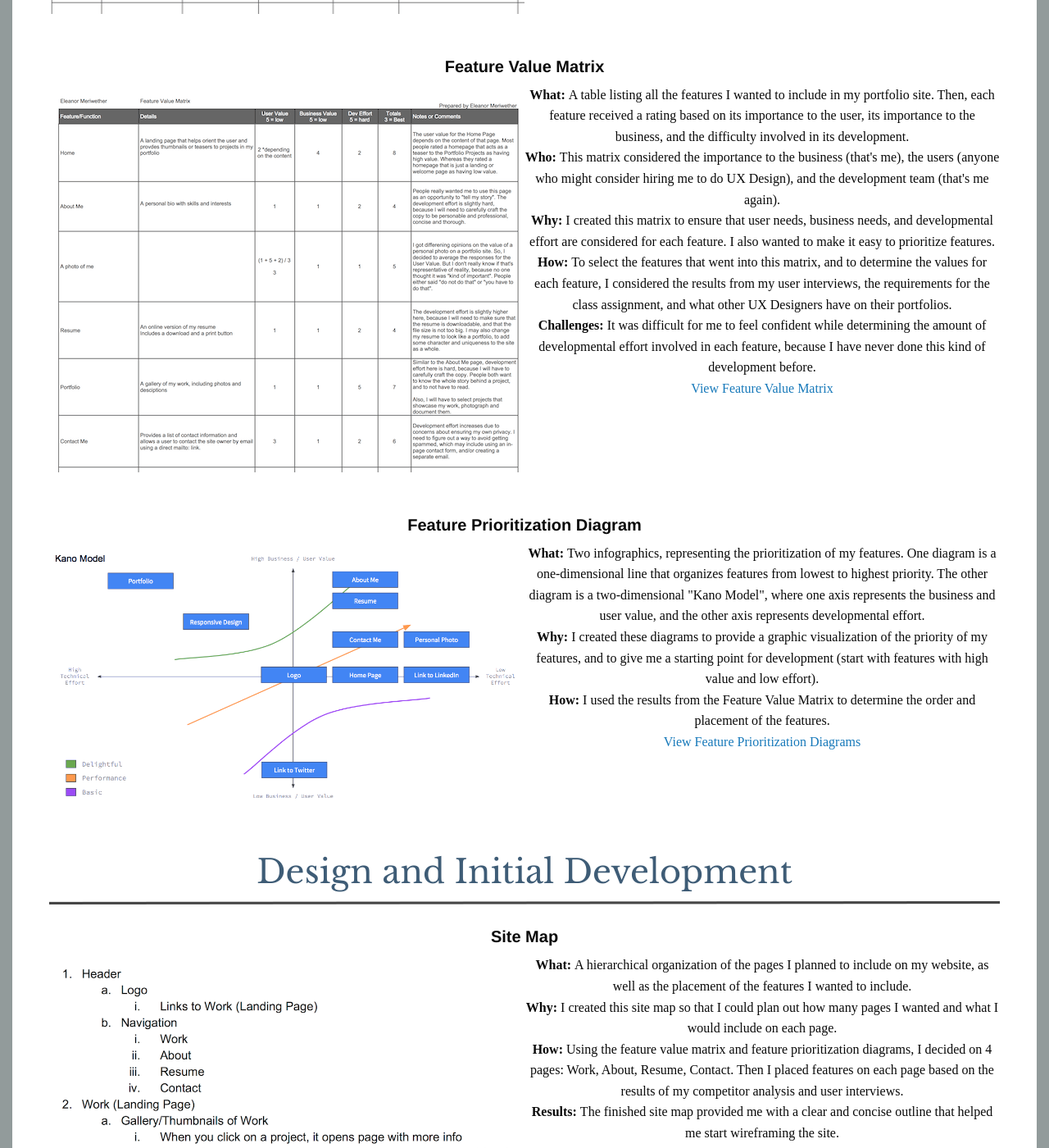
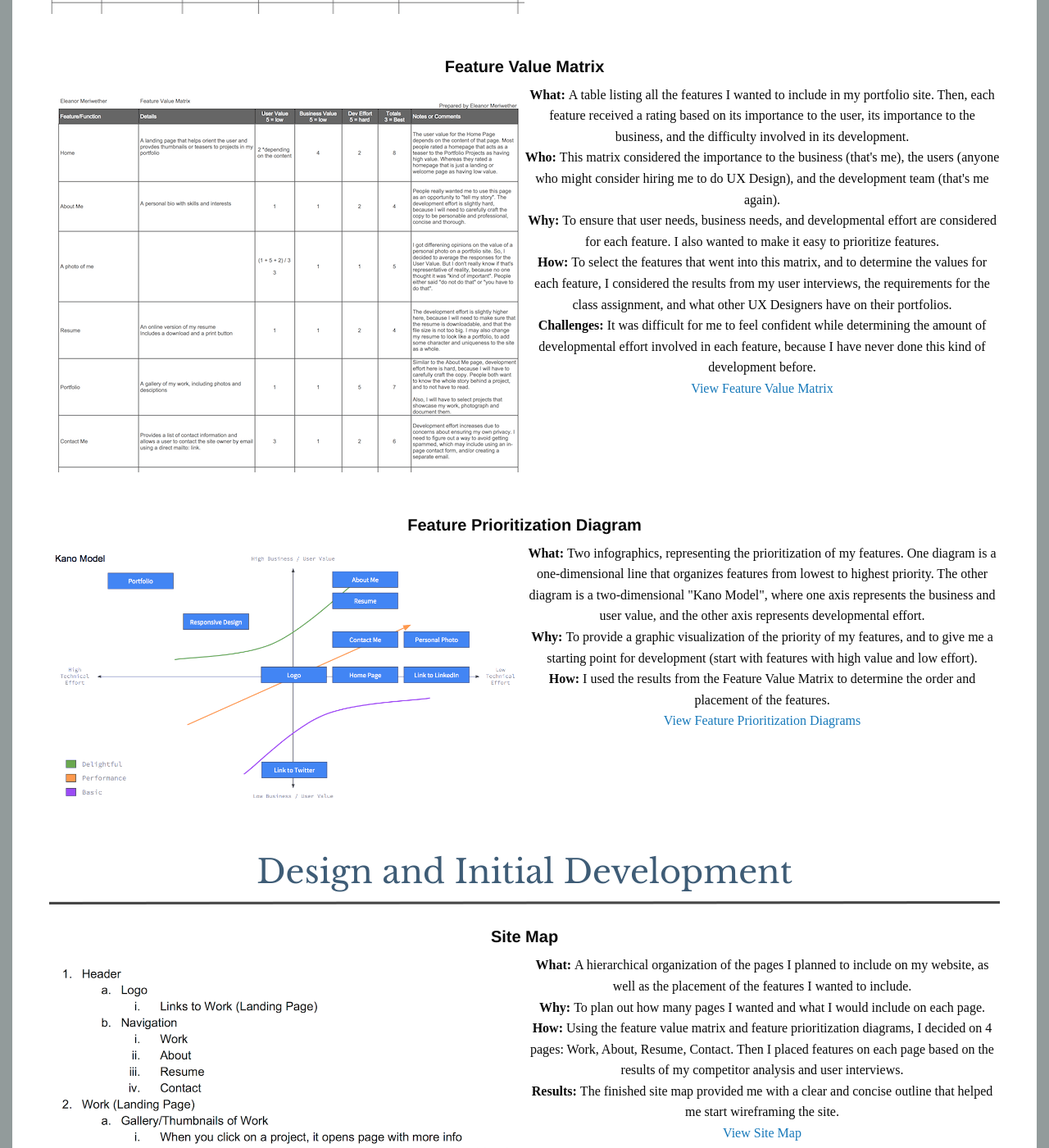
Before and after one commit to emeriwether/emeriwether.github.io, a Jekyll site: the page built from project1.html, in a window 1280 px wide and 1400 px high, scrolled down 2628 px. Shown: the whole window at 82% size. Built offline with Jekyll 4.4.1, drawn with Linux system fonts in a browser that asks for light colours; some web fonts are replaced; some of the changed text lies outside the part shown.

Commit message:
update content on proj desc

```diff
--- a/project1.html
+++ b/project1.html
@@ -24,27 +24,27 @@
 
         <div class="cell subsectionHeader"><h5><b>User Interviews</b></h5></div>
         <div class="cell medium-6 subsectionThumb"><img src="img/portfolioProjectDescription/userInterviews.png"></div>
-        <div class="cell medium-6"><p><b>What:</b>3 one-hour long interviews, with a mix of structured and unstructured questions.<br><b> Who:</b> I interviewed 3 current User Experience Designers in lead positions.<br> <b >Where:</b> The interviews were conducted remotely, with audio only.<br><b> Why:</b> I conducted these user interviews to better understand what my users want, and to gain context for the answers I receive in the interviews.<br><b> Challenges:</b> On some topics, I received conflicting opinions. For example, one interviewee said it is very important to include a personal photo on a portfolio site, while another interviewee said that doing so is a very bad idea.<br><b> Results:</b> Following the user interviews, I was able to confirm that an online portfolio is necessary for getting a job in user experience design. I also gained excellent insight into what lead UX Designers look for in online portfolios when hiring.</p></div>
+        <div class="cell medium-6"><p><b>What: </b>3 one-hour, semi-structured interviews<br><b>Who: </b>I interviewed 3 current User Experience Designers in lead positions.<br><b>Why: </b>To better understand what my users want, and to gain context for the answers I receive in the interviews.<br><b>Challenges: </b>On some topics, I received conflicting opinions. For example, one interviewee said it is very important to include a personal photo on a portfolio site, while another interviewee said that doing so is a very bad idea.<br><b>Results: </b>Following the user interviews, I was able to confirm that an online portfolio is necessary for getting a job in user experience design. I also gained excellent insight into what lead UX Designers look for in online portfolios when hiring.</p></div>
 
         <div class="cell subsectionHeader"><h5><b>Competitor Analysis</b></h5></div>
         <div class="cell medium-6 subsectionThumb"><img src="img/portfolioProjectDescription/competitorAnalysis.png"></div>
-        <div class="cell medium-6"><p><b>What:</b> A table of information noting specific features, content, strengths, and weaknesses of five different portfolios.<br><b> Who:</b> I selected the portfolios of five different designers: 4 user experience designers and 1 visual designer.<br> <b>Why:</b> I conducted this competitor analysis in order to understand what works and what doesn't work in current UX portfolios, and to gain inspiration for how I want to structure my own portfolio site.<br> <b>How:</b> I selected competitors' portfolios based on the following criteria:</p>
+        <div class="cell medium-6"><p><b>What: </b>A table of information noting specific features, content, strengths, and weaknesses of five different portfolios.<br><b>Who: </b>I selected the portfolios of five different designers: 4 user experience designers and 1 visual designer.<br> <b>Why: </b>To understand what works and what doesn't work in current UX portfolios, and to gain inspiration for how I want to structure my own portfolio site.<br> <b>How: </b>I selected competitors' portfolios based on the following criteria:</p>
         <ul class="projDescTextList">
             <li>expressed similar experiences and career goals</li>
             <li>beautifully designed</li>
             <li>utilized a range features and display methods</li>
         </ul>
-        <p><b>Challenges:</b> Narrowing down the number of portfolios to include in the analysis was difficult because there are so many good ones. It was also challenging to complete a thorough analysis, because there are so many intricate parts of each site.<br><a href="">View Competitor Analysis</a></p>
+        <p><b>Challenges: </b>Narrowing down the number of portfolios to include in the analysis was difficult because there are so many good ones. It was also challenging to complete a thorough analysis, because there are so many intricate parts of each site.<br><a href="">View Competitor Analysis</a></p>
         </div>
 
         <div class="cell subsectionHeader"><h5><b>Feature Value Matrix</b></h5></div>
         <div class="cell medium-6 subsectionThumb"><img src="img/portfolioProjectDescription/featureValueMatrix.png"></div>
-        <div class="cell medium-6"><p><b>What: </b>A table listing all the features I wanted to include in my portfolio site. Then, each feature received a rating based on its importance to the user, its importance to the business, and the difficulty involved in its development.<br><b>Who: </b>This matrix considered the importance to the business (that's me), the users (anyone who might consider hiring me to do UX Design), and the development team (that's me again).<br><b>Why: </b>I created this matrix to ensure that user needs, business needs, and developmental effort are considered for each feature. I also wanted to make it easy to prioritize features.<br><b>How: </b>To select the features that went into this matrix, and to determine the values for each feature, I considered the results from my user interviews, the requirements for the class assignment, and what other UX Designers have on their portfolios.<br><b>Challenges: </b>It was difficult for me to feel confident while determining the amount of developmental effort involved in each feature, because I have never done this kind of development before.<br><a href="">View Feature Value Matrix</a></p>
+        <div class="cell medium-6"><p><b>What: </b>A table listing all the features I wanted to include in my portfolio site. Then, each feature received a rating based on its importance to the user, its importance to the business, and the difficulty involved in its development.<br><b>Who: </b>This matrix considered the importance to the business (that's me), the users (anyone who might consider hiring me to do UX Design), and the development team (that's me again).<br><b>Why: </b>To ensure that user needs, business needs, and developmental effort are considered for each feature. I also wanted to make it easy to prioritize features.<br><b>How: </b>To select the features that went into this matrix, and to determine the values for each feature, I considered the results from my user interviews, the requirements for the class assignment, and what other UX Designers have on their portfolios.<br><b>Challenges: </b>It was difficult for me to feel confident while determining the amount of developmental effort involved in each feature, because I have never done this kind of development before.<br><a href="">View Feature Value Matrix</a></p>
         </div>
 
         <div class="cell subsectionHeader"><h5><b>Feature Prioritization Diagram</b></h5></div>
         <div class="cell medium-6 subsectionThumb"><img src="img/portfolioProjectDescription/featurePrioritization.png"></div>
-        <div class="cell medium-6"><p><b>What: </b>Two infographics, representing the prioritization of my features. One diagram is a one-dimensional line that organizes features from lowest to highest priority. The other diagram is a two-dimensional "Kano Model", where one axis represents the business and user value, and the other axis represents developmental effort. <br><b>Why: </b>I created these diagrams to provide a graphic visualization of the priority of my features, and to give me a starting point for development (start with features with high value and low effort). <br><b>How: </b>I used the results from the Feature Value Matrix to determine the order and placement of the features.<br><a href="">View Feature Prioritization Diagrams</a></p>
+        <div class="cell medium-6"><p><b>What: </b>Two infographics, representing the prioritization of my features. One diagram is a one-dimensional line that organizes features from lowest to highest priority. The other diagram is a two-dimensional "Kano Model", where one axis represents the business and user value, and the other axis represents developmental effort. <br><b>Why: </b>To provide a graphic visualization of the priority of my features, and to give me a starting point for development (start with features with high value and low effort). <br><b>How: </b>I used the results from the Feature Value Matrix to determine the order and placement of the features.<br><a href="">View Feature Prioritization Diagrams</a></p>
         </div>
 
         <div class="cell sectionHeader"><h2>Design and Initial Development</h2></div>
@@ -52,12 +52,12 @@
 
         <div class="cell subsectionHeader"><h5><b>Site Map</b></h5></div>
         <div class="cell medium-6 subsectionThumb"><img src="img/portfolioProjectDescription/portfolioSiteMap.png"></div>
-        <div class="cell medium-6"><p><b>What: </b>A hierarchical organization of the pages I planned to include on my website, as well as the placement of the features I wanted to include. <br><b>Why: </b>I created this site map so that I could plan out how many pages I wanted and what I would include on each page. <br><b>How: </b>Using the feature value matrix and feature prioritization diagrams, I decided on 4 pages: Work, About, Resume, Contact. Then I placed features on each page based on the results of my competitor analysis and user interviews. <br><b>Results: </b>The finished site map provided me with a clear and concise outline that helped me start wireframing the site.<br><a href="">View Site Map</a></p>
+        <div class="cell medium-6"><p><b>What: </b>A hierarchical organization of the pages I planned to include on my website, as well as the placement of the features I wanted to include.<br><b>Why: </b>To plan out how many pages I wanted and what I would include on each page.<br><b>How: </b>Using the feature value matrix and feature prioritization diagrams, I decided on 4 pages: Work, About, Resume, Contact. Then I placed features on each page based on the results of my competitor analysis and user interviews. <br><b>Results: </b>The finished site map provided me with a clear and concise outline that helped me start wireframing the site.<br><a href="">View Site Map</a></p>
         </div>
 
         <div class="cell subsectionHeader"><h5><b>Wireframing</b></h5></div>
         <div class="cell medium-6 subsectionThumb"><img src="img/portfolioProjectDescription/work_wireframe_web.jpg"></div>
-        <div class="cell medium-6"><p><b>What: </b>Low-fidelity and medium-fidelity wireframes using the Omnigraffle application. You can view my full set of wireframes <a href="">here</a>. <br><b>Why: </b>I created these wireframes to increase the consistency of the site, and the efficency of my development.</p>
+        <div class="cell medium-6"><p><b>What: </b>Low-fidelity and medium-fidelity wireframes using the Omnigraffle application. You can view my full set of wireframes <a href="">here</a>.<br><b>Why: </b>To increase the consistency of the site, and the efficency of my development.</p>
         </div>
 
         <div class="cell subsectionHeader"><h5><b>Initial Development</b></h5></div>
@@ -70,12 +70,12 @@
 
         <div class="cell subsectionHeader"><h5><b>User Stories</b></h5></div>
         <div class="cell medium-6 subsectionThumb"><img src="img/portfolioProjectDescription/userStories.png"></div>
-        <div class="cell medium-6"><p><b>What: </b>A collection of narratives that describe why users would want to use the features on my site. <br><b>Who: </b> I decided to focus on users who are lead UX designers or UX hiring managers, because these are the users I want to target the most. Also, I had the most insight into what these users want, since I interviewed 3 of them. <br><b>Why: </b> I created this list of user stories to help me stay user-focused, and to prevent scope creep. The user stories also helped guide the user testing that I conducted. <br><b>How: </b>  I created the user stories by listing the main features on each page, and then breaking down each feature into individual tasks. Then, using the results from my user interviews, I considered why users would want to complete each task. I also used my own intuition and experience to determine why users would want to complete tasks. <br><b>Challenges: </b> It was difficult to place myself in the position of a UX Hiring manager, since I have never actually been in that role. I do worry that I have made some assumptions that would not align with the real users' goals. However, I tried my best to consult the results of my user interviews, so that my answers are grounded in real users' experiences.<br><a href="">View User Stories</a></p>
+        <div class="cell medium-6"><p><b>What: </b>A collection of narratives that describe why users would want to use the features on my site. <br><b>Who: </b> I decided to focus on users who are lead UX designers or UX hiring managers, because these are the users I want to target the most. Also, I had the most insight into what these users want, since I interviewed 3 of them. <br><b>Why: </b>To help me stay user-focused, and to prevent scope creep. The user stories also helped guide the user testing that I conducted. <br><b>How: </b>  I created the user stories by listing the main features on each page, and then breaking down each feature into individual tasks. Then, using the results from my user interviews, I considered why users would want to complete each task. I also used my own intuition and experience to determine why users would want to complete tasks. <br><b>Challenges: </b> It was difficult to place myself in the position of a UX Hiring manager, since I have never actually been in that role. I do worry that I have made some assumptions that would not align with the real users' goals. However, I tried my best to consult the results of my user interviews, so that my answers are grounded in real users' experiences.<br><a href="">View User Stories</a></p>
         </div>
 
         <div class="cell subsectionHeader"><h5><b>Cognitive Walkthroughs</b></h5></div>
         <div class="cell medium-6 subsectionThumb"><img src="img/portfolioProjectDescription/cognitiveWalkthroughs.png"></div>
-        <div class="cell medium-6"><p><b>What: </b>3 half-hour cognitive walkthroughs. Participants were given tasks to complete, and asked to think outloud as they work. <br><b>Who: </b> The three participants that took the tests had varying backgrounds, although all three have been in management positions that included hiring new staff. I interviewed one UX Designer, one Production Assistant, and one Software Engineer. <br><b>Where: </b> The first test was done remotely (with screen share technology), and the other two were conducted in person. <br><b>Why: </b>I conducted these tests to identify usability issues on my portfolio site.<br><b>Challenges: </b> At the time of the tests, there were few multi-step or complicated tasks available on the website. So many of the tasks seemed overly simplistic as I was developing the protocol. Additionally, the walkthroughs were conducted over the Thanksgiving holiday, so it was difficult to recruit participants. <br><b>Surprises: </b>I thought I knew exactly how people would answer my questions, especially since the tasks were so simple. However, there were several times that I was really thrown off by unexpected answers. <br><b>Results: </b>After the three walkthroughs, I had uncovered several large usability errors, as well as several areas where improved usabilty would increase the efficiency of my goals for the site.<br><a href="">View Cognitive Walkthroughs</a></p>
+        <div class="cell medium-6"><p><b>What: </b>3 half-hour cognitive walkthroughs. Participants were given tasks to complete, and asked to think outloud as they work. <br><b>Who: </b> The three participants that took the tests had varying backgrounds, although all three have been in management positions that included hiring new staff. I interviewed one UX Designer, one Production Assistant, and one Software Engineer. <br><b>Where: </b> The first test was done remotely (with screen share technology), and the other two were conducted in person. <br><b>Why: </b>To identify usability issues on my portfolio site.<br><b>Challenges: </b> At the time of the tests, there were few multi-step or complicated tasks available on the website. So many of the tasks seemed overly simplistic as I was developing the protocol. Additionally, the walkthroughs were conducted over the Thanksgiving holiday, so it was difficult to recruit participants. <br><b>Surprises: </b>I thought I knew exactly how people would answer my questions, especially since the tasks were so simple. However, there were several times that I was really thrown off by unexpected answers. <br><b>Results: </b>After the three walkthroughs, I had uncovered several large usability errors, as well as several areas where improved usabilty would increase the efficiency of my goals for the site.<br><a href="">View Cognitive Walkthroughs</a></p>
         </div>
 
         <div class="cell subsectionHeader"><h5><b>User Tests</b></h5></div>
```
